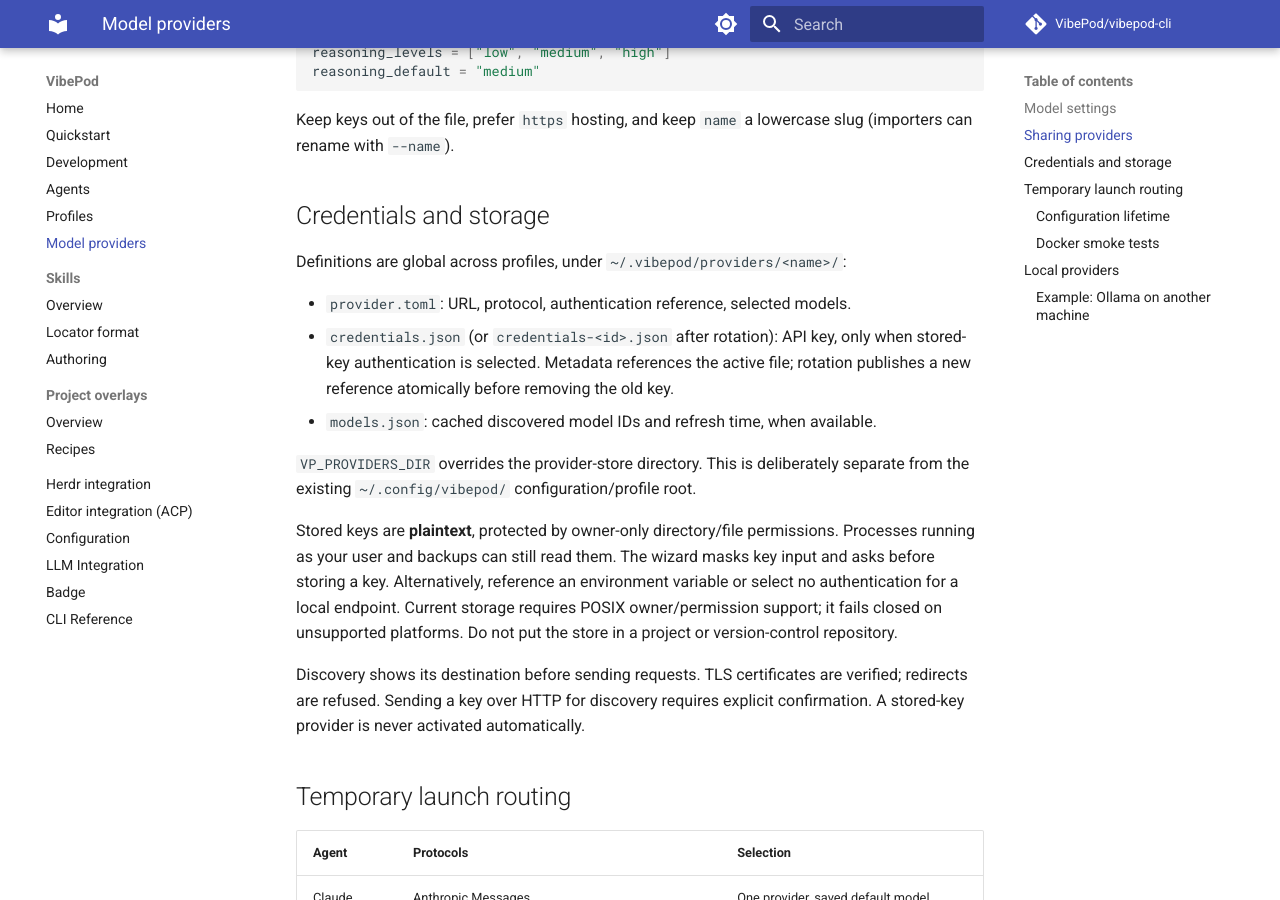
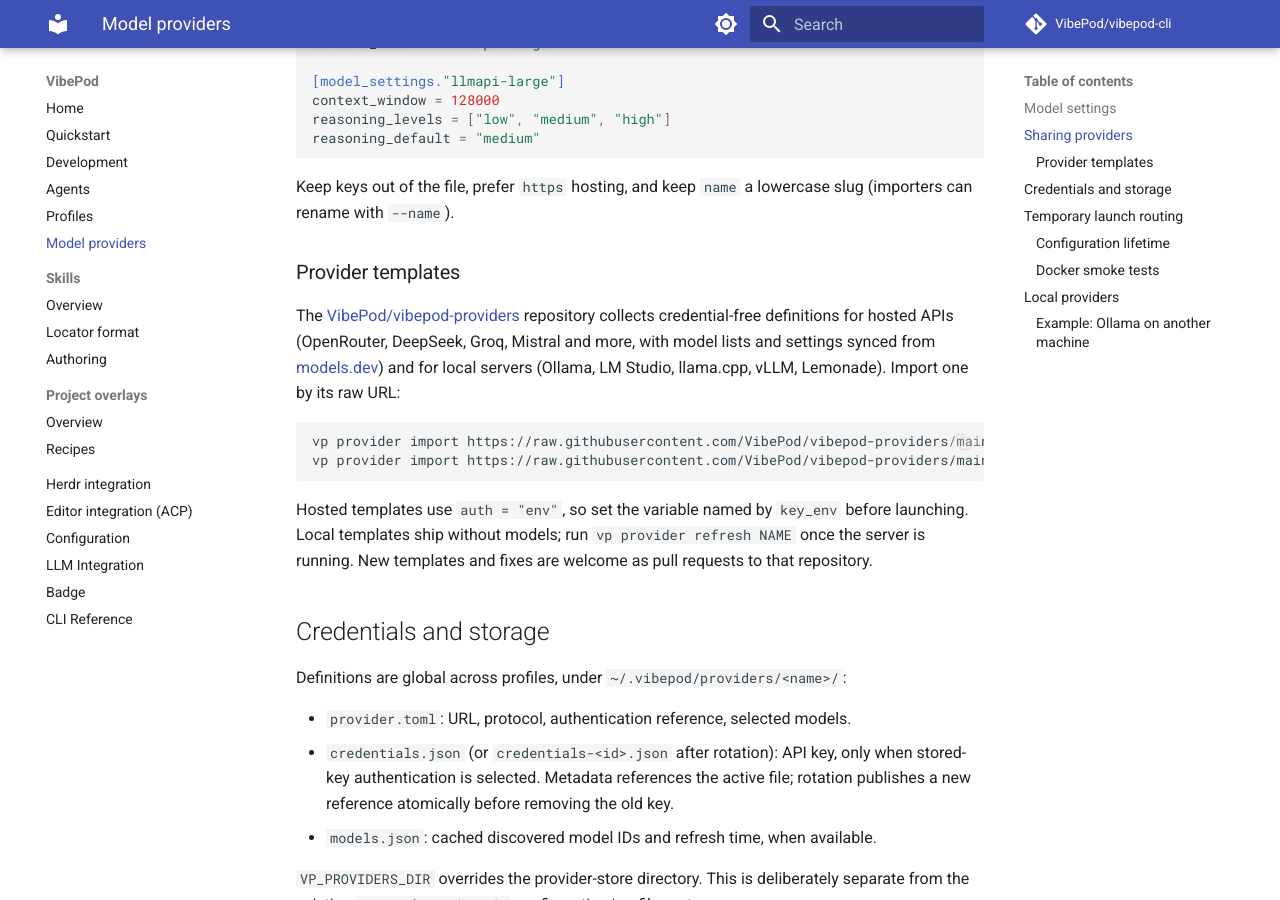
Before and after one commit to VibePod/vibepod-cli, an MkDocs documentation site: the page built from docs/providers.md, in a window 1280 px wide and 900 px high, scrolled down 2727 px. Built offline with MkDocs 1.6.1 and Material for MkDocs 9.7.7, drawn with Linux system fonts in a browser that asks for light colours; comment, search, counter and statistics services are not loaded; some of the changed text lies outside the part shown.

Commit message:
Present model providers as released and link the provider templates

````diff
--- a/docs/providers.md
+++ b/docs/providers.md
@@ -20,6 +20,10 @@
 protocols. Model discovery uses the endpoint's compatible model-list API; enter
 model IDs manually when that endpoint is unavailable. Listing a model does not
 prove tool calling, streaming, vision, or protocol compatibility.
+
+To skip the wizard for a common endpoint, import a ready-made template from
+[VibePod/vibepod-providers](https://github.com/VibePod/vibepod-providers) (see
+[Provider templates](#provider-templates)).
 
 After successful discovery, **Use all discovered models?** defaults to Yes.
 Decline to enter specific IDs. This selects the current catalog; it does not
@@ -108,6 +112,24 @@
 
 Keep keys out of the file, prefer `https` hosting, and keep `name` a lowercase
 slug (importers can rename with `--name`).
+
+### Provider templates
+
+The [VibePod/vibepod-providers](https://github.com/VibePod/vibepod-providers)
+repository collects credential-free definitions for hosted APIs (OpenRouter,
+DeepSeek, Groq, Mistral and more, with model lists and settings synced from
+[models.dev](https://models.dev)) and for local servers (Ollama, LM Studio,
+llama.cpp, vLLM, Lemonade). Import one by its raw URL:
+
+```sh
+vp provider import https://raw.githubusercontent.com/VibePod/vibepod-providers/main/providers/cloud/openrouter.toml
+vp provider import https://raw.githubusercontent.com/VibePod/vibepod-providers/main/providers/local/ollama.toml
+```
+
+Hosted templates use `auth = "env"`, so set the variable named by `key_env`
+before launching. Local templates ship without models; run
+`vp provider refresh NAME` once the server is running. New templates and fixes
+are welcome as pull requests to that repository.
 
 ## Credentials and storage
 
@@ -271,11 +293,9 @@
 
 `.github/workflows/provider-smoke.yml` builds a real image per supported agent and
 runs it against a local fake streaming API, checking routing, preserved profile files,
-and persistent sessions. No real API keys or paid services are used. The companion
-`vibepod-agents` ref must include the Codex entrypoint fix: select it with the manual
-workflow's `agents_ref` input or the `PROVIDER_AGENTS_REF` repository variable while
-the change is under development; the default is `main`. The provider wrapper itself
-no longer depends on that fix; the smoke test's prompt argument does.
+and persistent sessions. No real API keys or paid services are used. Images are
+built from `vibepod-agents` `main` by default; to test an agent image branch, set the
+manual workflow's `agents_ref` input or the `PROVIDER_AGENTS_REF` repository variable.
 
 The job runs `tests/integration/test_provider_smoke.py` with `VP_PROVIDER_SMOKE=1`
 and `VP_PROVIDER_SMOKE_AGENT` set to one of `pi`, `codex`, `qwen`, `tau`, `jcode`,
````
Also changed, not shown: other parts of docs/providers.md (+1 -1 lines), README.md (+1 -0 lines), docs/index.md (+1 -0 lines), 1 other file.
